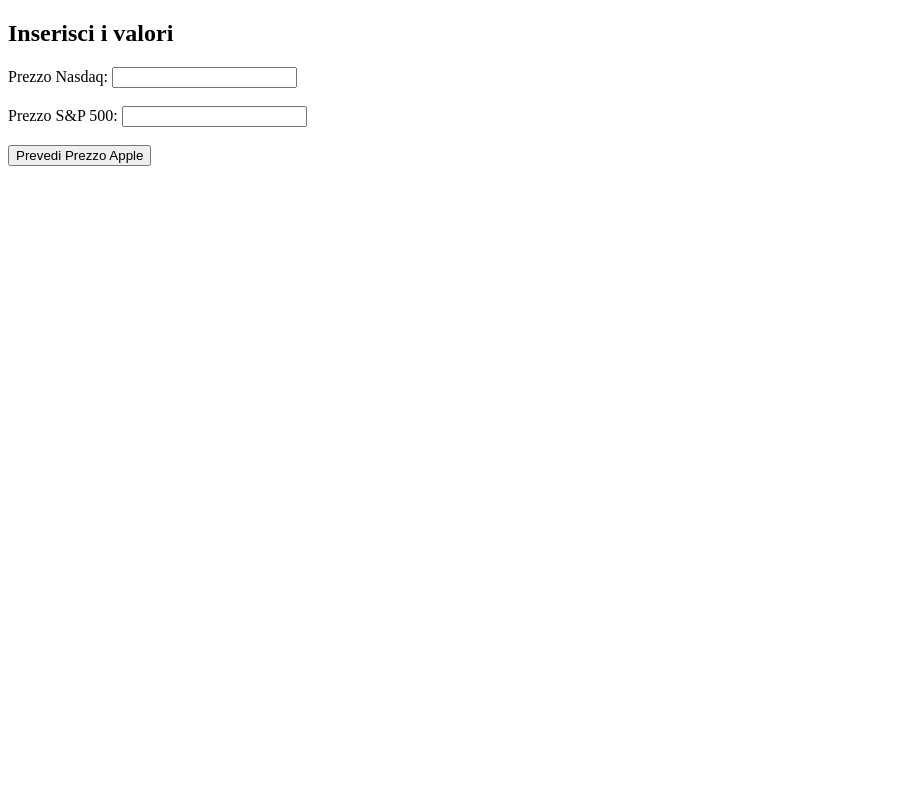
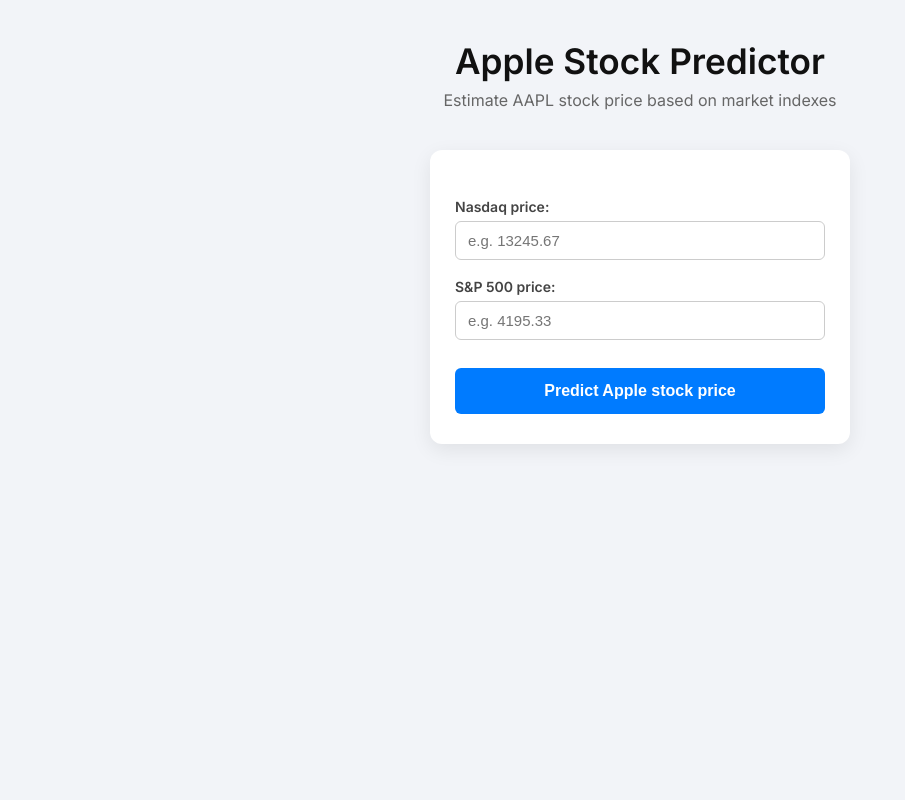
Before and after one commit to ChristianChimi/Financial-Analytics, a FastAPI app: page / in a window 1280 px wide. Shown: the whole page, without its empty margins (0-905 px from the left). Run offline with FastAPI, Linux system fonts and the light colour scheme; parts of the project's set-up code (start-up, migrations or seed data) failed here and were passed over.

Commit message:
Update form.html

```diff
--- a/API/templates/form.html
+++ b/API/templates/form.html
@@ -1,22 +1,134 @@
 <!DOCTYPE html>
-<html>
+<html lang="en">
 <head>
+    <meta charset="UTF-8">
     <title>Apple Stock Predictor</title>
+    <link href="https://fonts.googleapis.com/css2?family=Inter:wght@400;600&display=swap" rel="stylesheet">
+    <style>
+        * {
+            box-sizing: border-box;
+            margin: 0;
+            padding: 0;
+        }
+
+        body {
+            font-family: 'Inter', sans-serif;
+            background: #f2f4f8;
+            display: flex;
+            flex-direction: column;
+            align-items: center;
+            justify-content: flex-start;
+            min-height: 100vh;
+            padding: 40px 20px;
+            color: #333;
+        }
+
+        header {
+            text-align: center;
+            margin-bottom: 40px;
+        }
+
+        header h1 {
+            font-size: 2.2em;
+            color: #111;
+        }
+
+        header p {
+            font-size: 1em;
+            color: #666;
+            margin-top: 8px;
+        }
+
+        form {
+            background: white;
+            padding: 30px 25px;
+            border-radius: 12px;
+            box-shadow: 0 6px 20px rgba(0, 0, 0, 0.08);
+            width: 100%;
+            max-width: 420px;
+            transition: all 0.3s ease-in-out;
+        }
+
+        label {
+            font-weight: 600;
+            display: block;
+            margin-top: 18px;
+            margin-bottom: 6px;
+            font-size: 14px;
+            color: #444;
+        }
+
+        input[type="text"] {
+            width: 100%;
+            padding: 10px 12px;
+            border: 1px solid #ccc;
+            border-radius: 6px;
+            font-size: 15px;
+            transition: border 0.3s;
+        }
+
+        input[type="text"]:focus {
+            border-color: #007bff;
+            outline: none;
+        }
+
+        input[type="submit"] {
+            margin-top: 28px;
+            width: 100%;
+            padding: 14px;
+            background-color: #007bff;
+            color: white;
+            border: none;
+            border-radius: 6px;
+            font-size: 16px;
+            font-weight: 600;
+            cursor: pointer;
+            transition: background-color 0.3s ease-in-out;
+        }
+
+        input[type="submit"]:hover {
+            background-color: #0056b3;
+        }
+
+        .prediction {
+            margin-top: 35px;
+            font-size: 20px;
+            color: #28a745;
+            font-weight: 600;
+            text-align: center;
+        }
+
+        @media (max-width: 500px) {
+            header h1 {
+                font-size: 1.8em;
+            }
+
+            form {
+                padding: 20px;
+            }
+        }
+    </style>
 </head>
 <body>
-    <h2>Inserisci i valori</h2>
+    <header>
+        <h1>Apple Stock Predictor</h1>
+        <p>Estimate AAPL stock price based on market indexes</p>
+    </header>
+
     <form action="/predict_form" method="post">
-        <label for="nasdaq">Prezzo Nasdaq:</label>
-        <input type="text" id="nasdaq" name="nasdaq"><br><br>
+        <label for="nasdaq">Nasdaq price:</label>
+        <input type="text" id="nasdaq" name="nasdaq" placeholder="e.g. 13245.67">
 
-        <label for="sp500">Prezzo S&P 500:</label>
-        <input type="text" id="sp500" name="sp500"><br><br>
+        <label for="sp500">S&P 500 price:</label>
+        <input type="text" id="sp500" name="sp500" placeholder="e.g. 4195.33">
 
-        <input type="submit" value="Prevedi Prezzo Apple">
+        <input type="submit" value="Predict Apple stock price">
     </form>
 
     {% if prediction %}
-        <h3>Prezzo previsto: {{ prediction }}</h3>
+        <div class="prediction">
+            Predicted Apple price: {{ prediction }}
+        </div>
     {% endif %}
 </body>
 </html>
```
